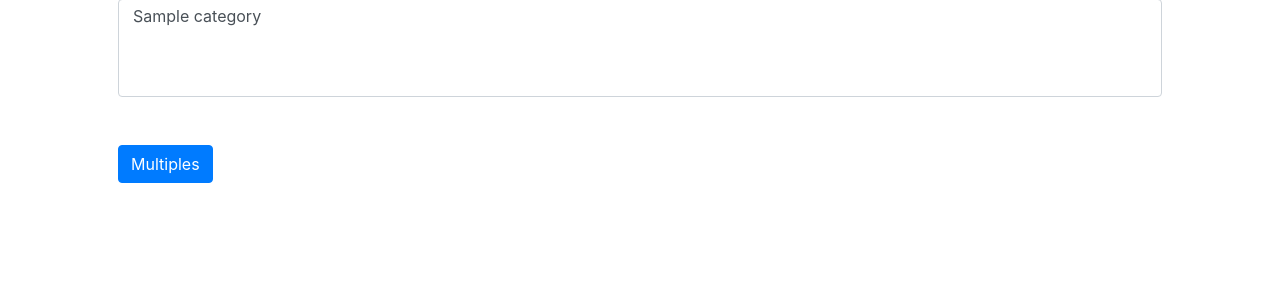
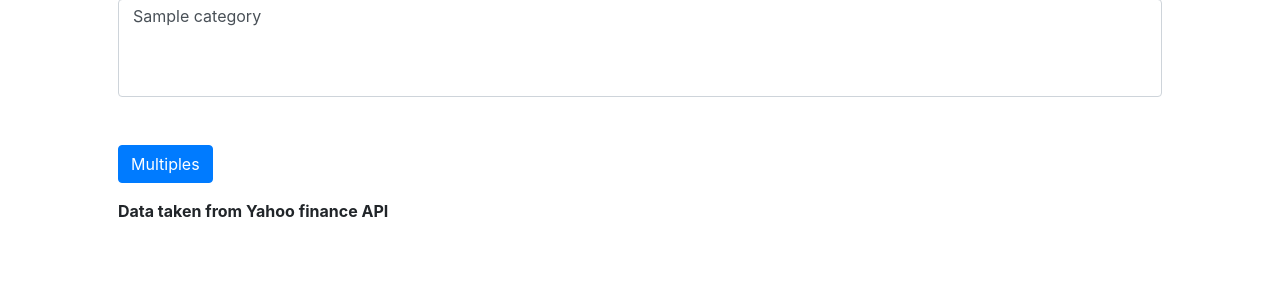
Before and after one commit to Dioniss8/taskPlanner, a Flask app: template templates/multiples/index.html in a window 1280 px wide. Shown: the part 157-463 px from the top of the page. Run offline with Flask 2, Linux system fonts and the light colour scheme; the template is opened without the code that fills it: most values are stand-ins (such as "Sample title", 1, 10 or a date in 2020); some libraries are stand-ins or nearby versions.

Commit message:
Small fix

```diff
--- a/templates/apis/index.html
+++ b/templates/apis/index.html
@@ -38,6 +38,8 @@
         </div>
     </div>
 
+        <b>Data taken from Yahoo finance API</b>
+
     <script src="static/charts.js"></script>
 {% endblock %}
 
--- a/templates/multiples/analyze.html
+++ b/templates/multiples/analyze.html
@@ -47,4 +47,6 @@
 
     {% endif %}
 
+        <b>Data taken from Yahoo finance API</b>
+
 {% endblock %}
--- a/templates/multiples/index.html
+++ b/templates/multiples/index.html
@@ -26,5 +26,7 @@
         <div class="row"></div>
     </div>
 
+    <b>Data taken from Yahoo finance API</b>
+
     <script src="static/table.js"></script>
 {% endblock %}
```
Also changed, not shown: identifier.sqlite.
